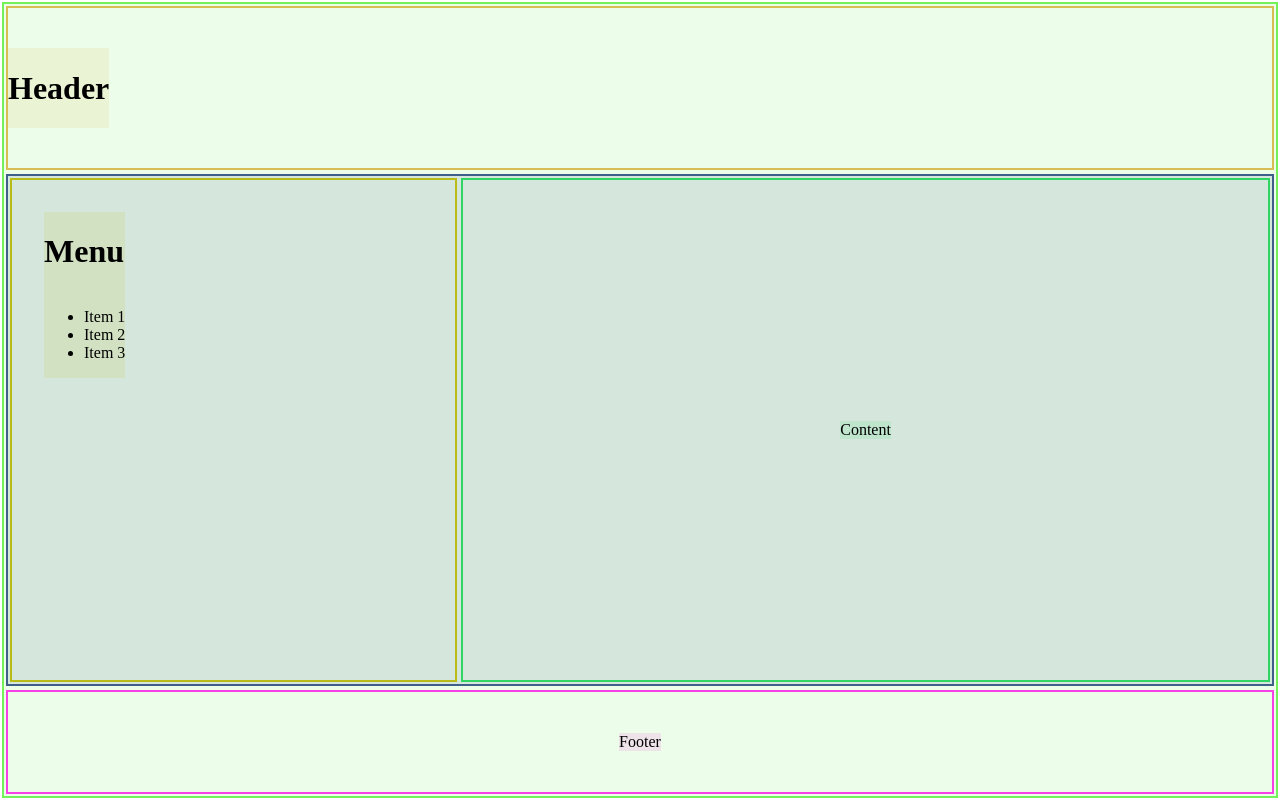
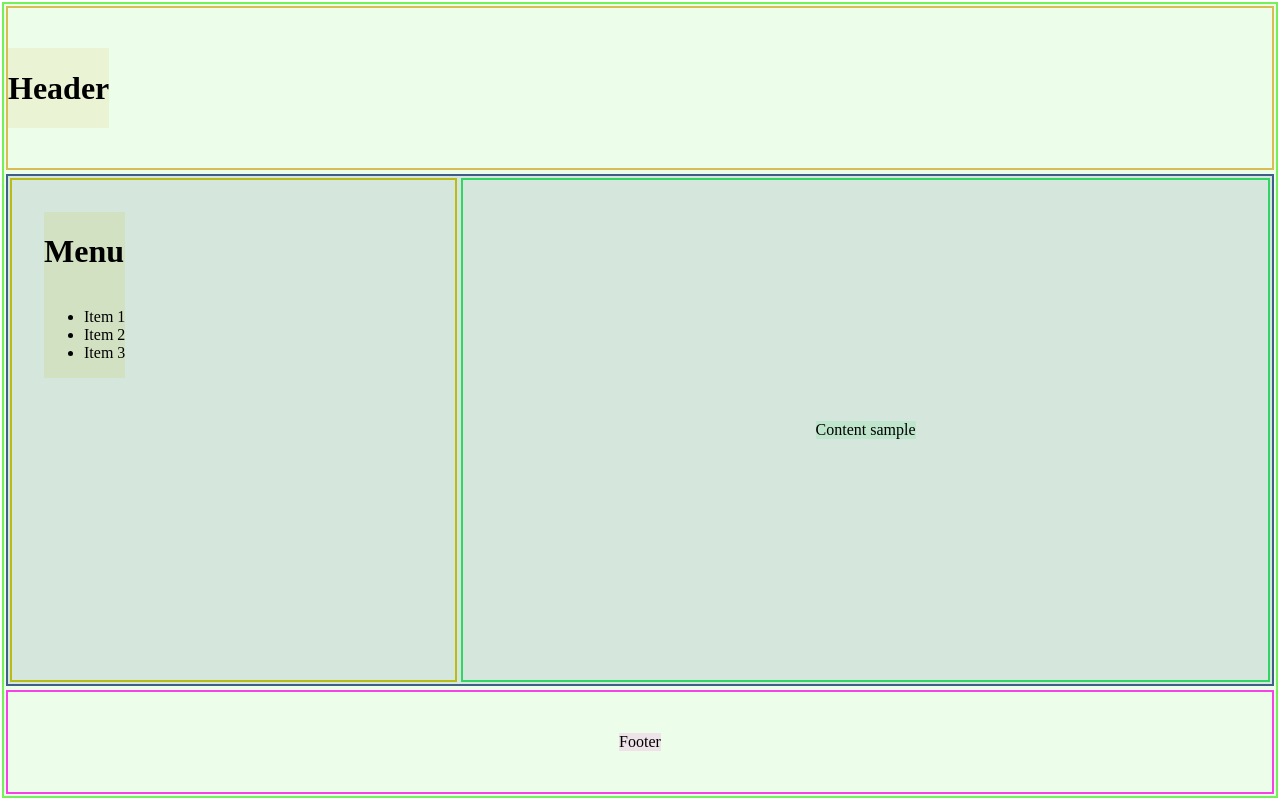
Before and after one commit to droopygit/webtest, a website: page index.html in a window 1280 px wide. Drawn offline with Linux system fonts and the light colour scheme.

Commit message:
Clean code

```diff
--- a/index.html
+++ b/index.html
@@ -21,7 +21,7 @@
                 </ul>
             </x-block>
             <x-block style="padding: 10px;">
-                Content
+                Content sample
             </x-block>
         </x-block>
         <x-block size="fill,100px">
```
Also changed, not shown: x-block.js (+0 -12 lines).
